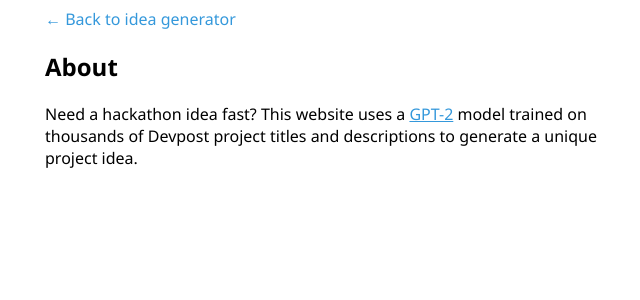
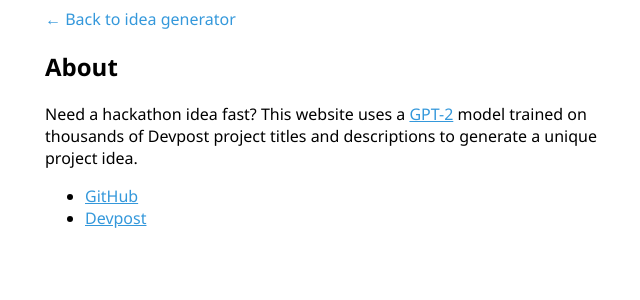
Before and after one commit to dkter/hack_ideas, a Flask app: template templates/about.html in a window 1280 px wide. Shown: the top 300 px of the page, without its empty margins (295-935 px from the left). Run offline with Flask 2, Linux system fonts and the light colour scheme; the template is opened without the code that fills it, so the values that code supplies are empty; parts of the project's set-up code (start-up, migrations or seed data) failed here and were passed over.

Commit message:
add links to about page

```diff
--- a/templates/about.html
+++ b/templates/about.html
@@ -33,6 +33,10 @@
                 model trained on thousands of Devpost project titles and descriptions
                 to generate a unique project idea.
             </p>
+            <ul>
+                <li><a href="https://github.com/dkter/hack_ideas">GitHub</a></li>
+                <li><a href="https://devpost.com/">Devpost</a></li>
+            </ul>
         </div>
     </body>
 </html>
```
